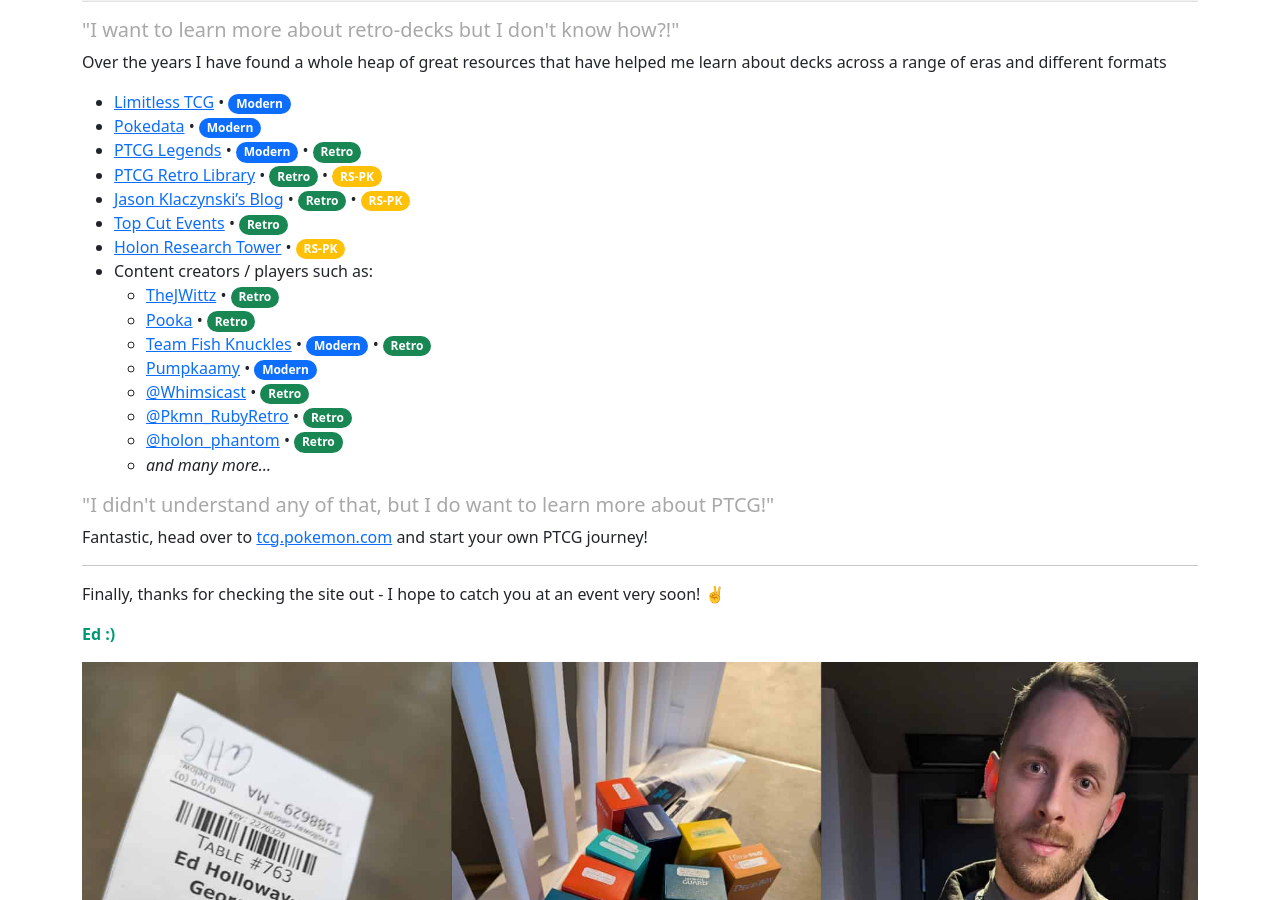
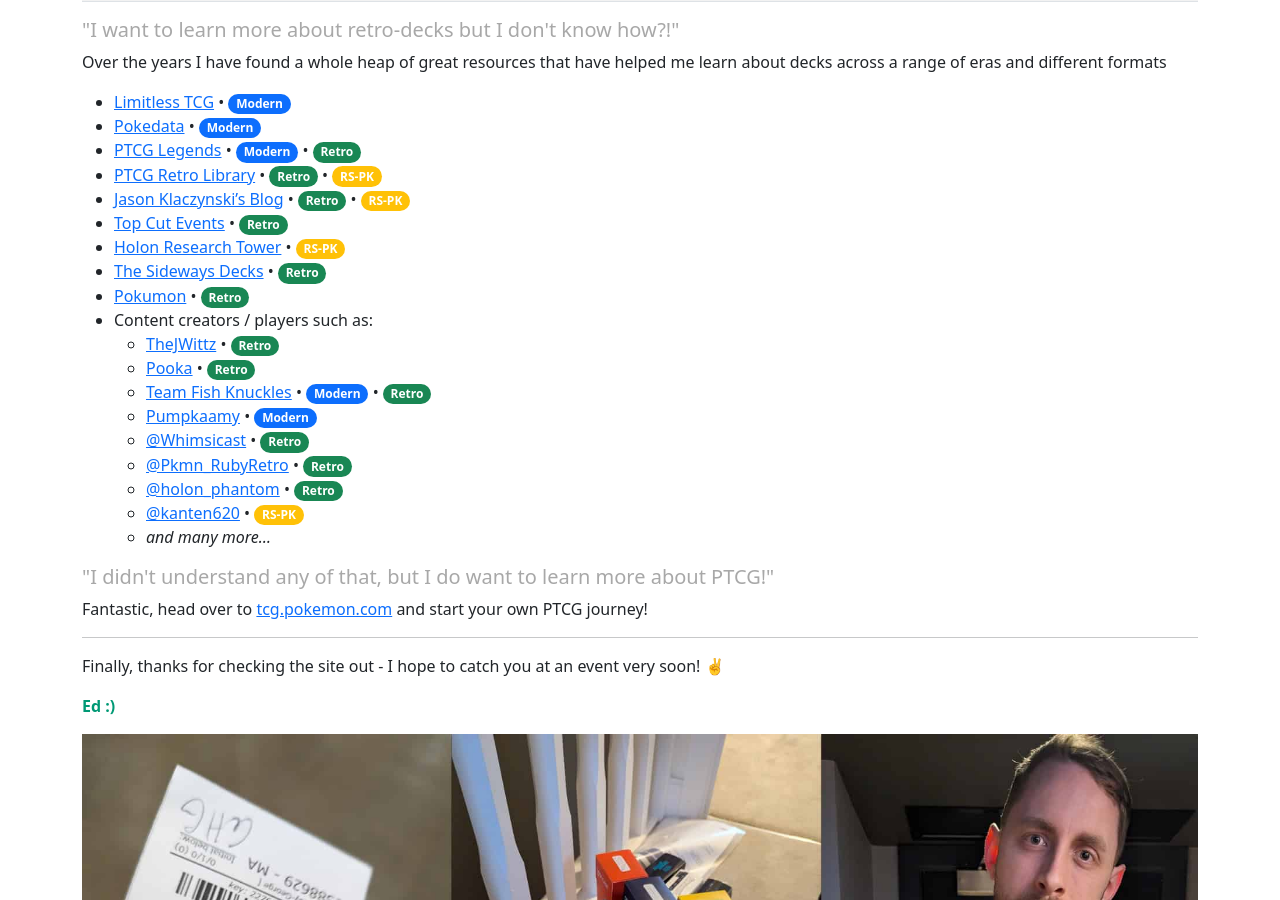
Before and after one commit to ed-george/ptcgenius.github.io, a Jekyll site: the page built from about.md, in a window 1280 px wide and 900 px high, scrolled down 1086 px. Built offline with Jekyll 4.4.1, drawn with Linux system fonts in a browser that asks for light colours.

Commit message:
Add new links and support content in deck layout

```diff
--- a/_layouts/deck.html
+++ b/_layouts/deck.html
@@ -75,6 +75,7 @@
 {% assign missing_card_li_data_suffix = "</strong> of these card(s)</p>Please contact me using the links at the bottom of the page if you are able to source any!<p><strong>Thank you 🙏</strong></p>'" %}
 
 <div class="row mb-4">
+   {{ content }}
    {% if page.no_image != true %}
    <span class="smol text-muted text-end mb-1">Decklist image generated via <a href="https://limitlesstcg.com/" class="text-reset" target="_blank">Limitless TCG</a></span>
    <img src="{{site.baseurl}}/assets/images/decks/{{ page.slug }}.png" alt="{{ page.title }}">
--- a/about.md
+++ b/about.md
@@ -57,6 +57,8 @@
 * [Jason Klaczynski's Blog](https://jklaczpokemon.com/) &bull; <span class="badge rounded-pill bg-success">Retro</span> &bull; <span class="badge rounded-pill bg-warning">RS-PK</span>
 * [Top Cut Events](https://www.topcutevents.com/pokeacutemon-retro-decks.html) &bull; <span class="badge rounded-pill bg-success">Retro</span>
 * [Holon Research Tower](http://holonresearchtower.com/) &bull; <span class="badge rounded-pill bg-warning">RS-PK</span>
+* [The Sideways Decks](https://sites.google.com/view/sidedeckways/home) &bull; <span class="badge rounded-pill bg-success">Retro</span>
+* [Pokumon](https://pokumon.com/) &bull; <span class="badge rounded-pill bg-success">Retro</span>
 * Content creators / players such as:
   * [TheJWittz](https://www.youtube.com/@TheJWittz/videos) &bull; <span class="badge rounded-pill bg-success">Retro</span>
   * [Pooka](https://www.youtube.com/@TheTopCut/videos) &bull; <span class="badge rounded-pill bg-success">Retro</span>
@@ -65,6 +67,7 @@
   * [@Whimsicast](https://x.com/Whimsicast) &bull; <span class="badge rounded-pill bg-success">Retro</span>
   * [@Pkmn_RubyRetro](https://x.com/Pkmn_RubyRetro) &bull; <span class="badge rounded-pill bg-success">Retro</span>
   * [@holon_phantom](https://x.com/holon_phantom) &bull; <span class="badge rounded-pill bg-success">Retro</span>
+  * [@kanten620](https://note.com/kanten620) &bull; <span class="badge rounded-pill bg-warning">RS-PK</span>
   * _and many more..._
 
 <h5 class="question">"I didn't understand any of that, but I do want to learn more about PTCG!"</h5>
```
